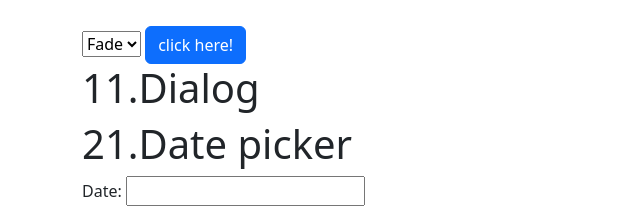
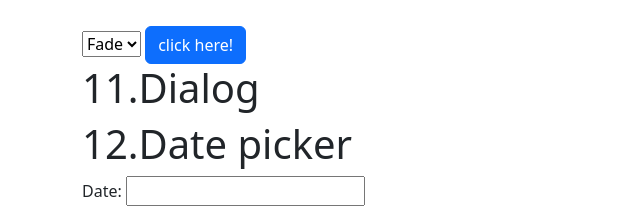
Before and after one commit to Sumi097/jqui, a plain HTML site: page index.html in a window 1280 px wide. Shown: the part 2480-2699 px from the top of the page, 0-640 px from the left. Drawn offline with nearby package versions, Linux system fonts and the light colour scheme.

Commit message:
Add files via upload

```diff
--- a/index.html
+++ b/index.html
@@ -169,7 +169,7 @@
                 </div>
                   <!-- ex12  -->
                   <div class="div11">
-                    <h1>21.Date picker</h1>
+                    <h1>12.Date picker</h1>
                     <p>Date: <input type="text" id="datepicker"></p>
                   </div>
                <!-- ex13 -->
```
